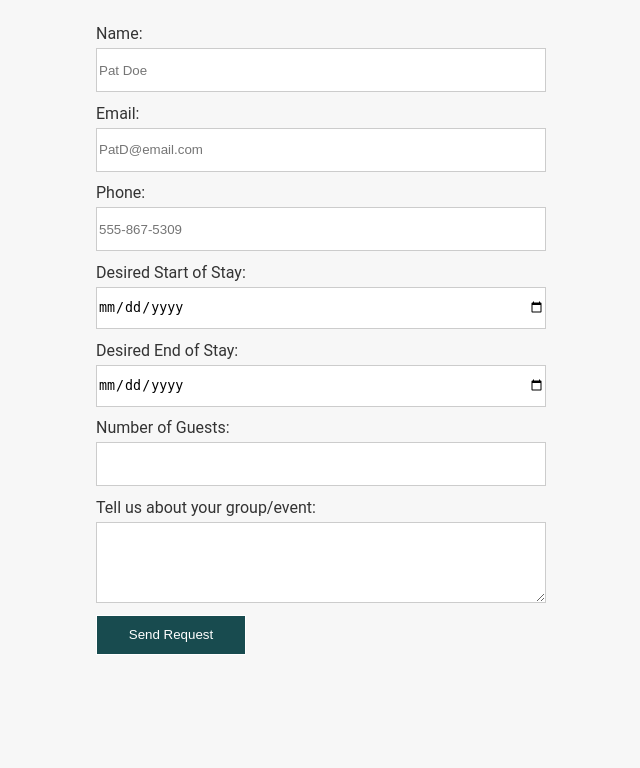
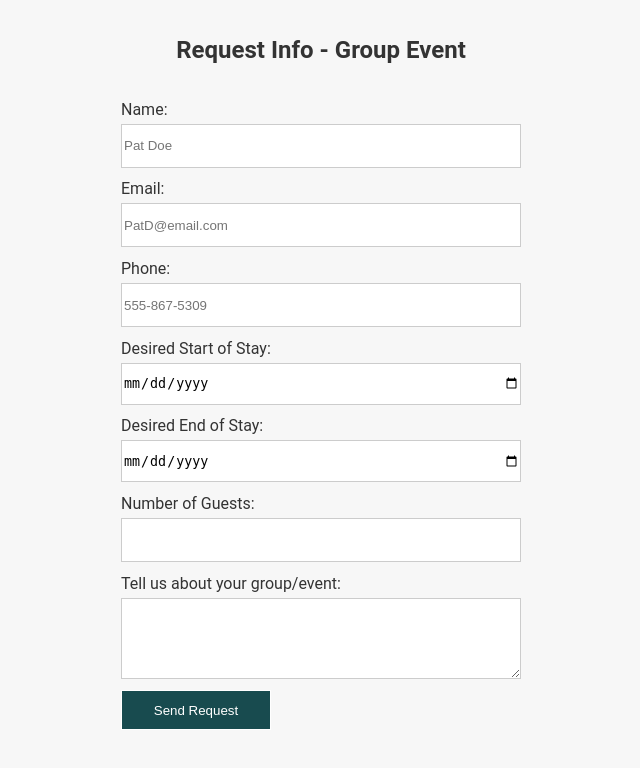
Before and after one commit to handev-001/HAN-Elements, a PHP site: page /gcr/request-info-group-event.html in a window 1280 px wide. Shown: the top 768 px of the page, without its empty margins (319-959 px from the left). Run offline with PHP 8.4, Linux system fonts and the light colour scheme.

Commit message:
update titles

```diff
--- a/gcr/agreement-policy-guideline.html
+++ b/gcr/agreement-policy-guideline.html
@@ -2,7 +2,7 @@
 <html lang="en">
 <head>
 	<meta charset="utf-8">
-	<title>Policy & Guidelines Agreement</title>
+	<title>GCR - Policy & Guidelines Agreement</title>
 	<meta name="viewport" content="width=device-width, initial-scale=1">
 
 	<link rel="stylesheet" id="element-style"  href="style.css" media="all" />
@@ -12,6 +12,8 @@
 
 
 
+	<h2>Policy & Guidelines Agreement</h2>
+	<div class="container-form">
 <form class="net-form" data-netlify="true" name="policy-agreement" method="POST" action="thank-you" netlify-honeypot="h-field">
 	<input type='hidden' name='form-name' value='policy-agreement' />
 	<label for="name">Name:</label>
@@ -41,6 +43,7 @@
 	<input type="text" id="h-field" name="h-field">
 	<input type="submit" name="submit" value="Send Request">
 </form>
+</div>
 
 
 
--- a/gcr/request-info-group-event.html
+++ b/gcr/request-info-group-event.html
@@ -2,7 +2,7 @@
 <html lang="en">
 <head>
 	<meta charset="utf-8">
-	<title>Request Info - Group Event</title>
+	<title>GCR - Request Info - Group Event</title>
 	<meta name="viewport" content="width=device-width, initial-scale=1">
 
 
@@ -14,6 +14,8 @@
 
 
 
+	<h2>Request Info - Group Event</h2>
+	<div class="container-form">
 <form class="net-form" data-netlify="true" name="gcr-request-info-group" method="POST" action="thank-you" netlify-honeypot="h-field">
 	<input type='hidden' name='form-name' value='gcr-request-info-group' />
     <label for="name">Name:</label>
@@ -33,6 +35,7 @@
     <input type="text" id="h-field" name="h-field">
     <input type="submit" name="submit" value="Send Request">
 </form>
+</div>
 
 
 
--- a/gcr/request-info-wedding.html
+++ b/gcr/request-info-wedding.html
@@ -17,6 +17,8 @@
 
 
 
+	<h2>Request Info - Wedding</h2>
+	<div class="container-form">
 <form class="net-form" data-netlify="true" name="gcr-request-info-wedding" method="POST" action="thank-you" netlify-honeypot="h-field">
 	<input type='hidden' name='form-name' value='gcr-request-info-wedding' />
 	<label for="name">Name:</label>
@@ -36,6 +38,7 @@
 	<input type="text" id="h-field" name="h-field">
 	<input type="submit" name="submit" value="Send Request">
 </form>
+</div>
 
 
 
--- a/gcr/sign-up-work-camper.html
+++ b/gcr/sign-up-work-camper.html
@@ -13,6 +13,8 @@
 
 
 
+	<h2>Work Camper Sign-Up</h2>
+	<div class="container-form">
 <form class="net-form" data-netlify="true" name="gcr-work-camper-sign-up" method="POST" action="thank-you" netlify-honeypot="h-field">
 	<input type='hidden' name='form-name' value='gcr-work-camper-sign-up' />
 	<label for="name">Name:</label>
@@ -24,6 +26,7 @@
 	<input type="text" id="h-field" name="h-field">
 	<input type="submit" name="submit" value="Submit Info">
 </form>
+</div>
 
 
 
--- a/gcr/style.css
+++ b/gcr/style.css
@@ -30,6 +30,9 @@ body {
 	color: rgba(51,51,51,1);
 	font-family: 'Roboto', sans-serif;
 
+	margin: 0;
+	padding: 1em;
+
 	background: #f7f7f7;
 }
 
@@ -38,6 +41,15 @@ body {
 # User Visible Structure
 --------------------------------------------------------------*/
 
+h2 {
+	text-align: center;
+}
+.container-form {
+	display:block;
+	width: 400px;
+	margin: 0 auto;
+	padding: 1em;
+}
 form.net-form {
 	display:flex;
 	flex-direction:row;
@@ -46,9 +58,7 @@ form.net-form {
 	align-items:flex-start;
 	align-content:flex-start;
 	gap: 5px 10px;
-	max-width: 450px;
-	margin: 0 auto;
-	padding: 1em;
+	max-width: 400px;
 }
 form.net-form > br {
 	display: none;
```
Also changed, not shown: gcr/contact.html (+4 -3 lines).
